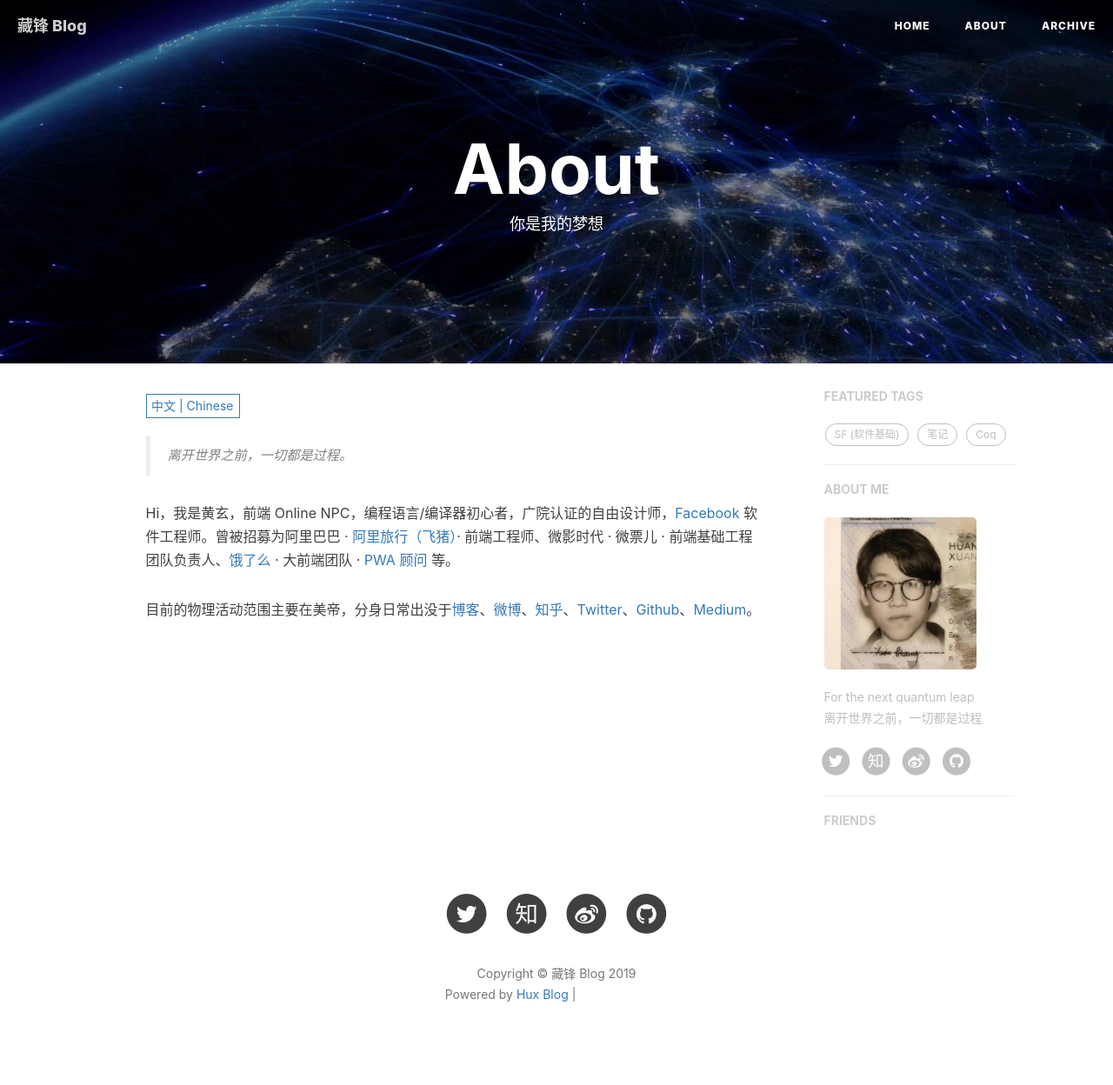
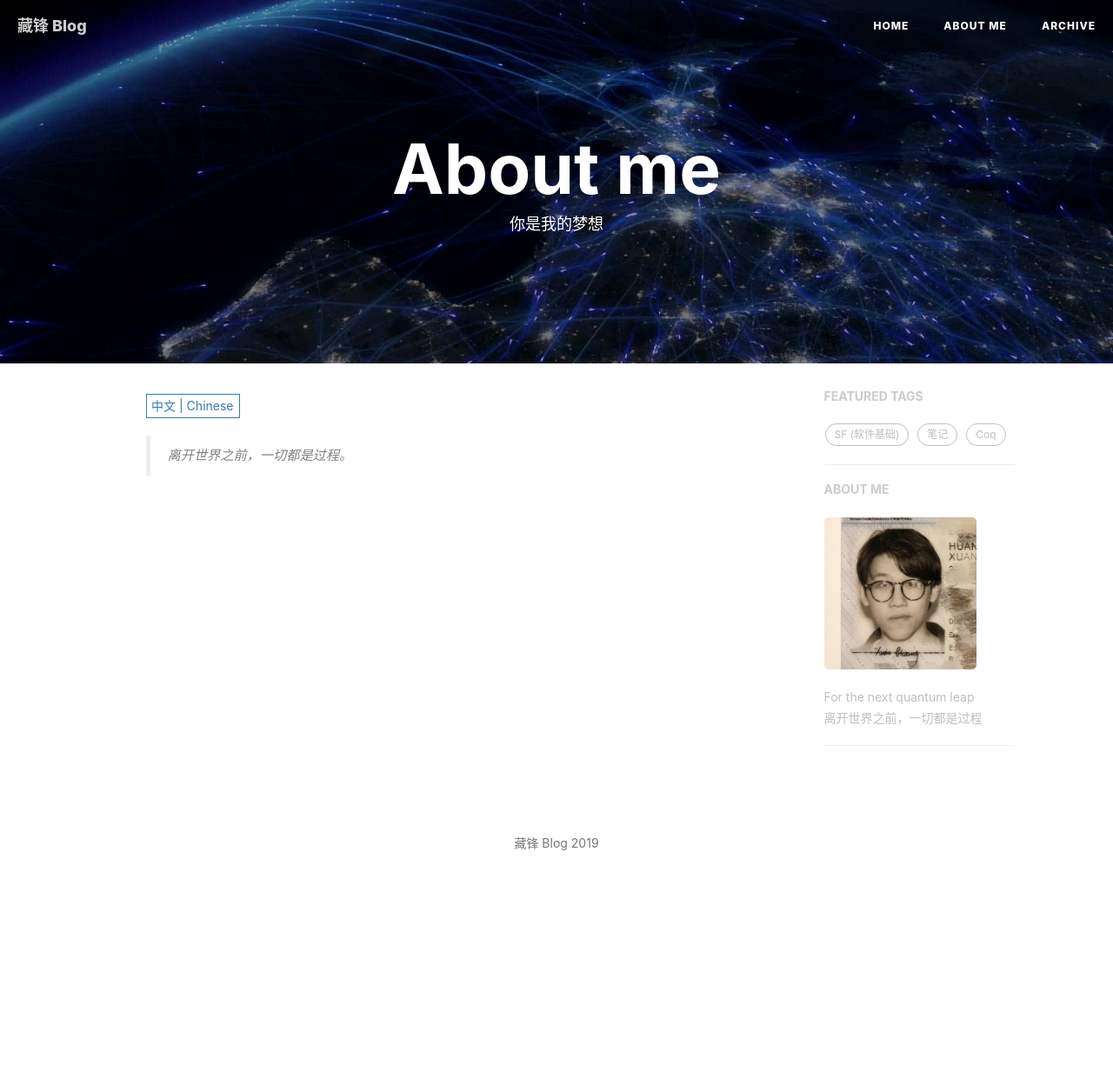
Before and after one commit to Justbreak/Justbreak.github.io, a Jekyll site: the page built from about.html, in a window 1280 px wide. Shown: the whole page at 87% size. Built offline with Jekyll 4.4.1, drawn with Linux system fonts in a browser that asks for light colours; nearby versions of some CDN libraries; comment, search, counter and statistics services are not loaded; after the commit the page ends 1098 px from its top, so only the background shows below that; grey boxes are pictures that could not be loaded.

Commit message:
chage model

```diff
--- a/_includes/about/zh.md
+++ b/_includes/about/zh.md
@@ -1,5 +1 @@
 > 离开世界之前，一切都是过程。
-
-Hi，我是黄玄，前端 Online NPC，编程语言/编译器初心者，广院认证的自由设计师，[Facebook](https://www.facebook.com/) 软件工程师。曾被招募为阿里巴巴 · [阿里旅行（飞猪）](http://alitrip.com)· 前端工程师、微影时代 · 微票儿 · 前端基础工程团队负责人、[饿了么](https://ele.me/) · 大前端团队 · [PWA 顾问](https://medium.com/elemefe/upgrading-ele-me-to-progressive-web-app-2a446832e509) 等。
-
-目前的物理活动范围主要在美帝，分身日常出没于[博客](https://huangxuan.me)、[微博](https://weibo.com/huxpro)、[知乎](https://www.zhihu.com/people/huxpro/pins/posts)、[Twitter](https://twitter.com/Huxpro/)、[Github](https://github.com/huxpro)、[Medium](https://medium.com/@Huxpro)。
--- a/_includes/footer.html
+++ b/_includes/footer.html
@@ -5,11 +5,9 @@
             <div class="col-lg-8 col-lg-offset-2 col-md-10 col-md-offset-1">
                 <!-- SNS Link -->
                 {% include sns-links.html center=true %}
-
                 <p class="copyright text-muted">
-                    Copyright &copy; {{ site.title }} {{ site.time | date: '%Y' }}
+                    {{ site.title }} {{ site.time | date: '%Y' }}
                     <br>
-                    Powered by <a href="http://huangxuan.me">Hux Blog</a> |
                     <iframe
                         style="margin-left: 2px; margin-bottom:-5px;"
                         frameborder="0" scrolling="0" width="100px" height="20px"
--- a/_includes/friends.html
+++ b/_includes/friends.html
@@ -1,7 +1,7 @@
 {% if site.friends %}
 <hr>
+<!--
 <h5>FRIENDS</h5>
-<!--
 <ul class="list-inline">
   {% for friend in site.friends %}
   <li><a href="{{friend.href}}">{{friend.title}}</a></li>
--- a/_includes/sns-links.html
+++ b/_includes/sns-links.html
@@ -7,7 +7,7 @@
 {% else %}
 <ul class="list-inline">
 {% endif %}
-
+<!--
   {% if site.RSS %}
   <li>
     <a href="{{ "/feed.xml" | prepend: site.baseurl }}">
@@ -78,4 +78,5 @@
     </a>
   </li>
   {% endif %}
+-->
 </ul>
--- a/about.html
+++ b/about.html
@@ -1,6 +1,6 @@
 ---
 layout: page
-title: "About"
+title: "About me"
 description: "你是我的梦想"
 header-img: "img/about-bg.jpg"
 multilingual: true
```
Also changed, not shown: README.md (deleted).
